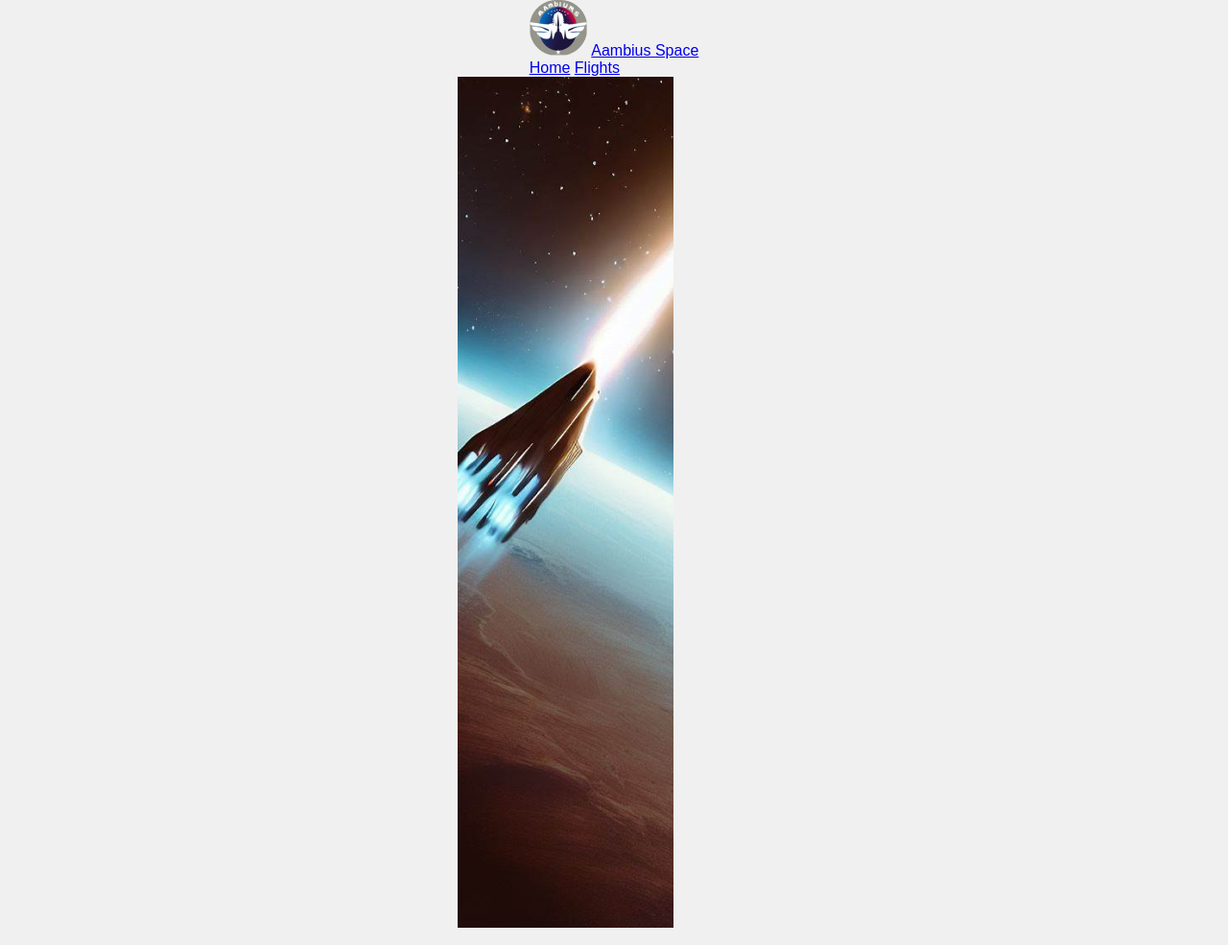
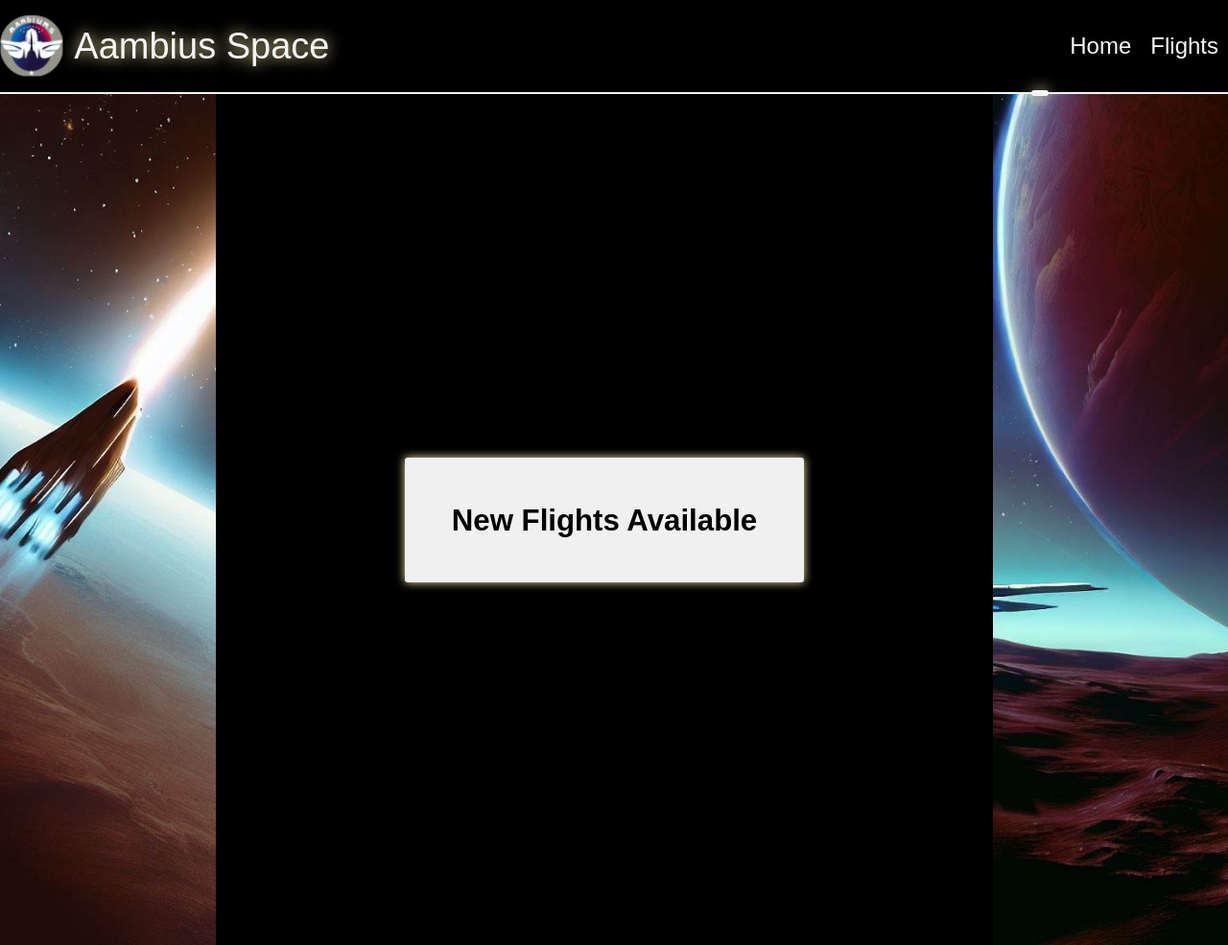
Before and after one commit to KaanOzen-mF/amadeus-case, a plain HTML site: page home.html in a window 1280 px wide. Shown: the top 985 px of the page at 96% size. Drawn offline with Linux system fonts and the light colour scheme; a web font is replaced by a local one.

Commit message:
home.html css done | all home.html animation done

```diff
--- a/index.css
+++ b/index.css
@@ -6,6 +6,137 @@
 body {
   margin: 0;
   padding: 0;
+  background-color: black;
+}
+
+/*Home Html Section Start*/
+/* header */
+header {
+  display: flex;
+  align-items: center;
+  justify-content: space-between;
+  border-bottom: 2px solid whitesmoke;
+  height: 96px;
+}
+
+/* logo-container */
+.animation {
+  animation-name: move;
+  animation-iteration-count: infinite;
+  animation-duration: 15s;
+  width: 18px;
+  height: 6px;
+  background-color: whitesmoke;
+  border-radius: 10px;
+  position: absolute;
+  z-index: 1;
+  bottom: -3.5px;
+  left: 0; /* Set the initial left position */
+  box-shadow: 0px 0px 15px rgb(249, 238, 169);
+}
+
+header {
+  display: flex;
+  align-items: center;
+  justify-content: space-between;
+  border-bottom: 2px solid whitesmoke;
+  height: 96px;
+  position: relative;
+}
+
+.logo-container {
+  display: flex;
+  align-items: center;
+}
+
+.logo-container img {
+  height: 64px;
+  margin-right: 10px;
+}
+
+.logo-container a {
+  text-decoration: none;
+  font-size: 38px;
+  font-family: "MaroonBold", sans-serif;
+  color: whitesmoke;
+  text-shadow: 0px 0px 15px rgb(249, 238, 169);
+}
+
+.navbar-links {
+  display: flex;
+  align-items: center;
+}
+
+.navbar-links a {
+  text-decoration: none;
+  color: whitesmoke;
+  font-size: 24px;
+  font-family: "MaroonBold", sans-serif;
+  padding: 0 10px;
+}
+
+.navbar-links a:hover {
+  text-shadow: 0px 0px 15px rgb(249, 238, 169);
+  font-size: 28px;
+}
+
+@keyframes move {
+  0% {
+    left: 10%;
+  }
+  50% {
+    left: 90%;
+  }
+  100% {
+    left: 10%;
+  }
+}
+
+main {
+  display: flex;
+  flex-direction: row;
+  justify-content: space-between;
+  color: black;
+}
+
+.flight-ads {
+  display: flex;
+  justify-content: center;
+  align-items: center;
+  height: 200px; /* Set the desired height */
+  background-color: #f0f0f0;
+  margin: auto;
+  padding: auto;
+  width: 50%;
+  border-radius: 5px;
+  animation: pulse-animation 5s infinite ease-out;
+  box-shadow: 0px 0px 15px rgb(249, 238, 169);
+  -webkit-box-shadow: 0px 0px 15px rgb(249, 238, 169);
+  -moz-box-shadow: 0px 0px 15px rgb(249, 238, 169);
+}
+
+.flight-ads h1 {
+  text-align: center;
+  font-size: 48px;
+  font-family: "MaroonBold", sans-serif;
+}
+
+@keyframes pulse-animation {
+  0% {
+    transform: scale(0.65);
+  }
+  50% {
+    transform: scale(1);
+  }
+  100% {
+    transform: scale(0.65);
+  }
+}
+/*Header Section End*/
+/*Home Html Section Start*/
+
+/*Index.html Section Start*/
+#container {
   display: flex;
   flex-direction: column;
   justify-content: center;
@@ -13,6 +144,7 @@ body {
   min-height: 100vh;
   background-color: #f0f0f0;
   font-family: "MaroonBold", sans-serif;
+  background-color: black;
 }
 
 /*Ticket Search Container Start*/
@@ -155,3 +287,5 @@ input[type="date"] {
     transform: rotate(360deg);
   }
 }
+
+/*Index.html Section End*/
```
